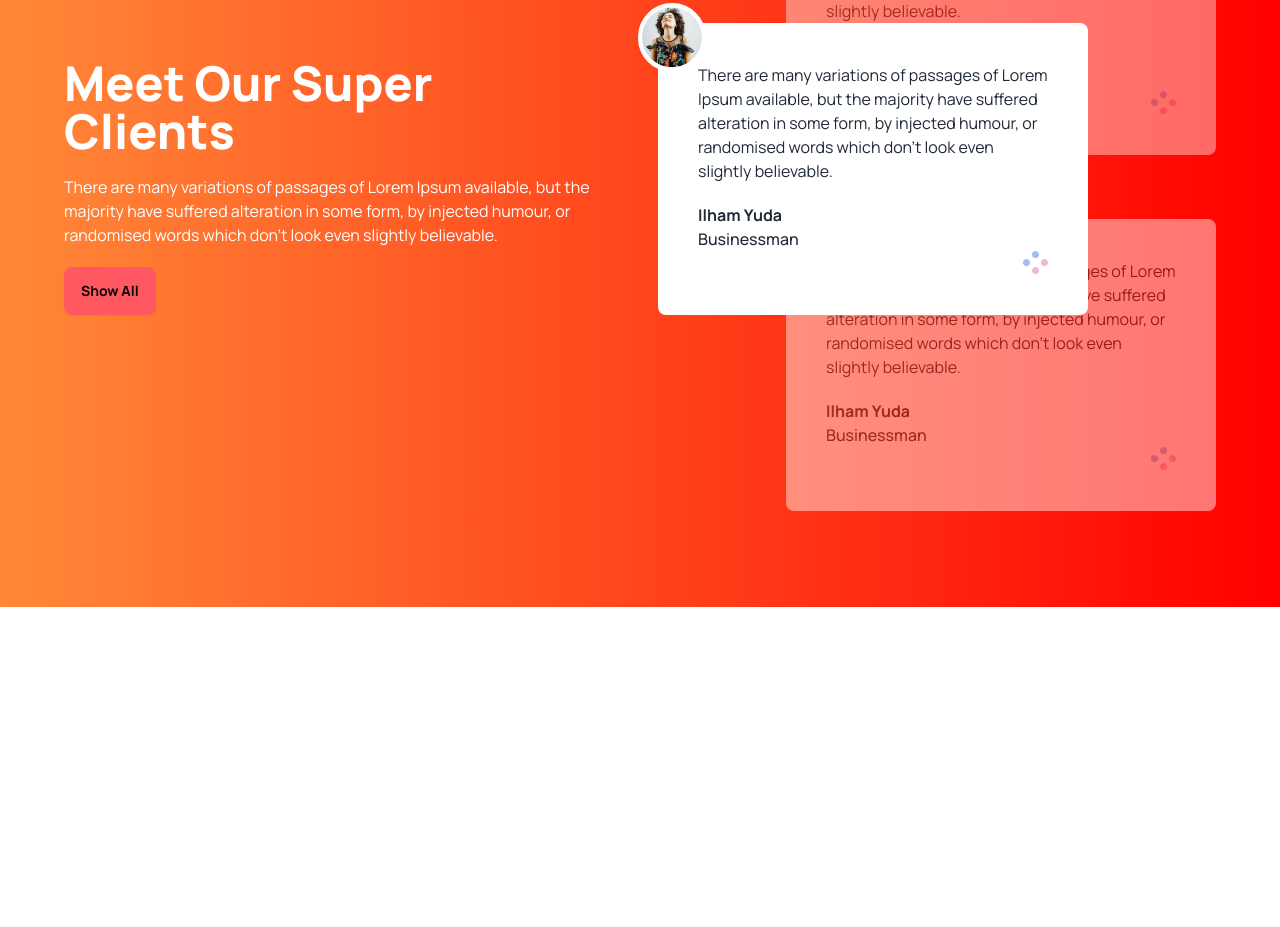
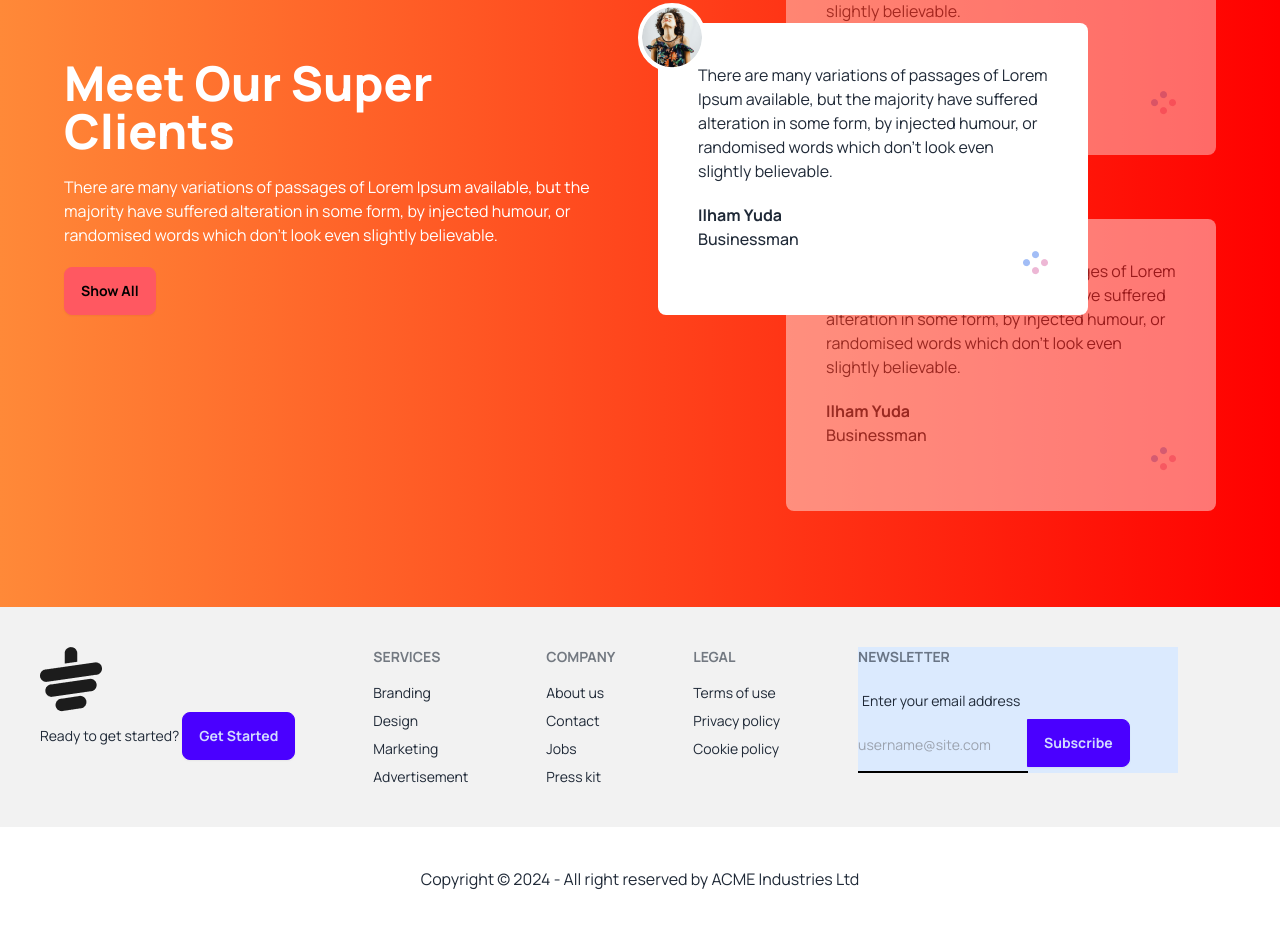
Before and after one commit to Salman7D/tea-house, a plain HTML site: page index.html in a window 1280 px wide. Shown: the part 2028-2955 px from the top of the page. Before the commit the page ends 2635 px from the top, so only its background shows below. Drawn offline with nearby package versions, Linux system fonts and the light colour scheme.

Commit message:
Almost end

```diff
--- a/index.html
+++ b/index.html
@@ -22,7 +22,8 @@
           theme: {
             extend: {
               colors: {
-                clifford: '#da373d',
+                'gradient-start': '#FF8938',
+                'gradient-end': '#F00',
               }
             }
           }
@@ -139,7 +140,7 @@
 
         <!-- super client section -->
 
-        <section class="bg-gradient-to-r from-[#FF8938] to-[#F00] px-16 py-24 flex flex-col lg:flex-row gap-14">
+        <section class="bg-gradient-to-r from-gradient-start to-gradient-end px-16 py-24 flex flex-col lg:flex-row gap-14">
           <div class="lg:pr-28 flex items-center">
             <div class="space-y-5">
               <h2 class="text-5xl font-extrabold text-white">
@@ -201,7 +202,58 @@
 
         </section>
     </main>
+
     <footer>
+      <div class="footer p-10 bg-base-200 text-base-content">
+        <div class="flex justify-between">
+          <div >
+            <img src="images/cup.png" alt="">
+            <p>
+              <span>Ready to get started?</span>
+              <button class="btn btn-primary">Get Started</button>
+            </p>
+          </div>
+        </div>
+
+
+        <div>
+          <header class="footer-title">Services</header>
+          <a class="link link-hover">Branding</a>
+          <a class="link link-hover">Design</a>
+          <a class="link link-hover">Marketing</a>
+          <a class="link link-hover">Advertisement</a>
+        </div>
+        <div>
+          <header class="footer-title">Company</header>
+          <a class="link link-hover">About us</a>
+          <a class="link link-hover">Contact</a>
+          <a class="link link-hover">Jobs</a>
+          <a class="link link-hover">Press kit</a>
+        </div>
+        <div>
+          <header class="footer-title">Legal</header>
+          <a class="link link-hover">Terms of use</a>
+          <a class="link link-hover">Privacy policy</a>
+          <a class="link link-hover">Cookie policy</a>
+        </div>
+        <div class="bg-blue-100 sha">
+          <header class="footer-title">Newsletter</header>
+          <fieldset class="form-control w-80">
+            <label class="label">
+              <span class="label-text">Enter your email address</span>
+            </label>
+            <div class="join">
+              <input type="text" placeholder="username@site.com" class="py-4 bg-transparent border-b-2 border-black outline-none"  />
+              <button class="btn btn-primary join-item">Subscribe</button>
+            </div >
+          </fieldset>
+        </div>
+
+      </div>
+
+      <div class="mt4 text-center mb-32 mt-10">
+          <p>Copyright © 2024 - All right reserved by ACME Industries Ltd</p>
+      </div>
 
     </footer>
 
```
